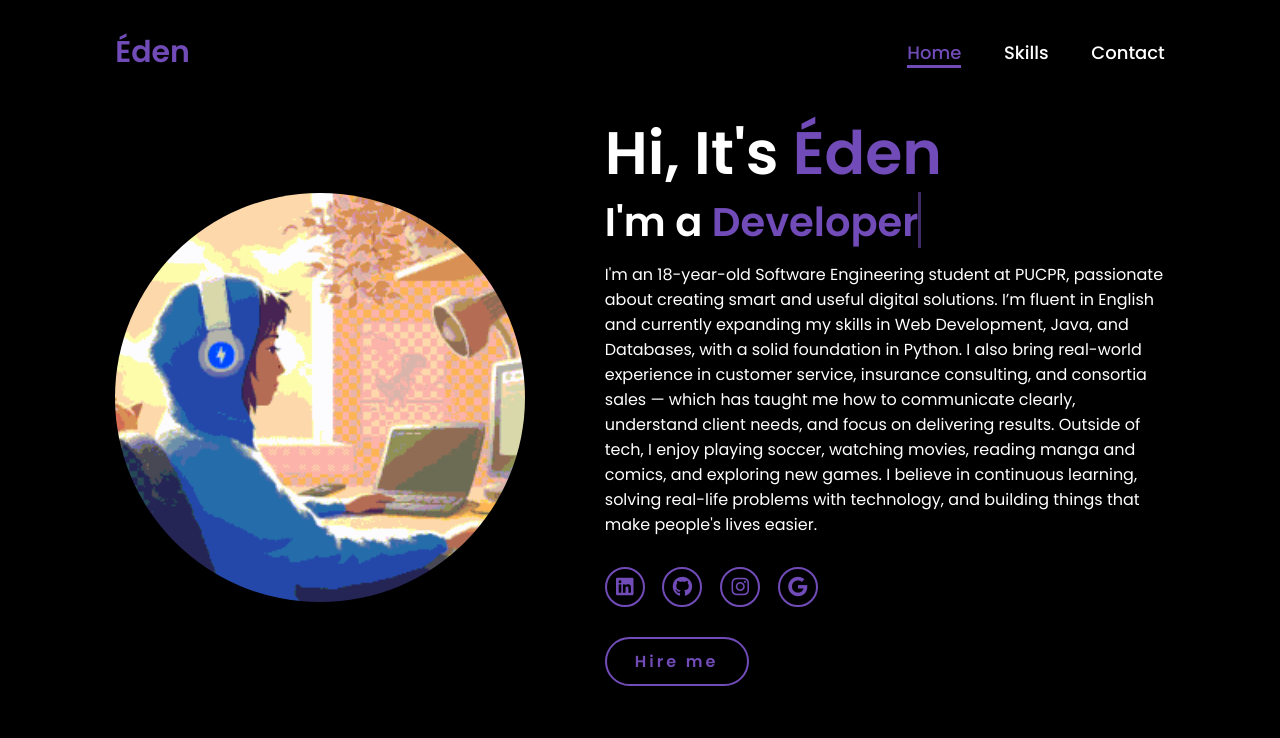
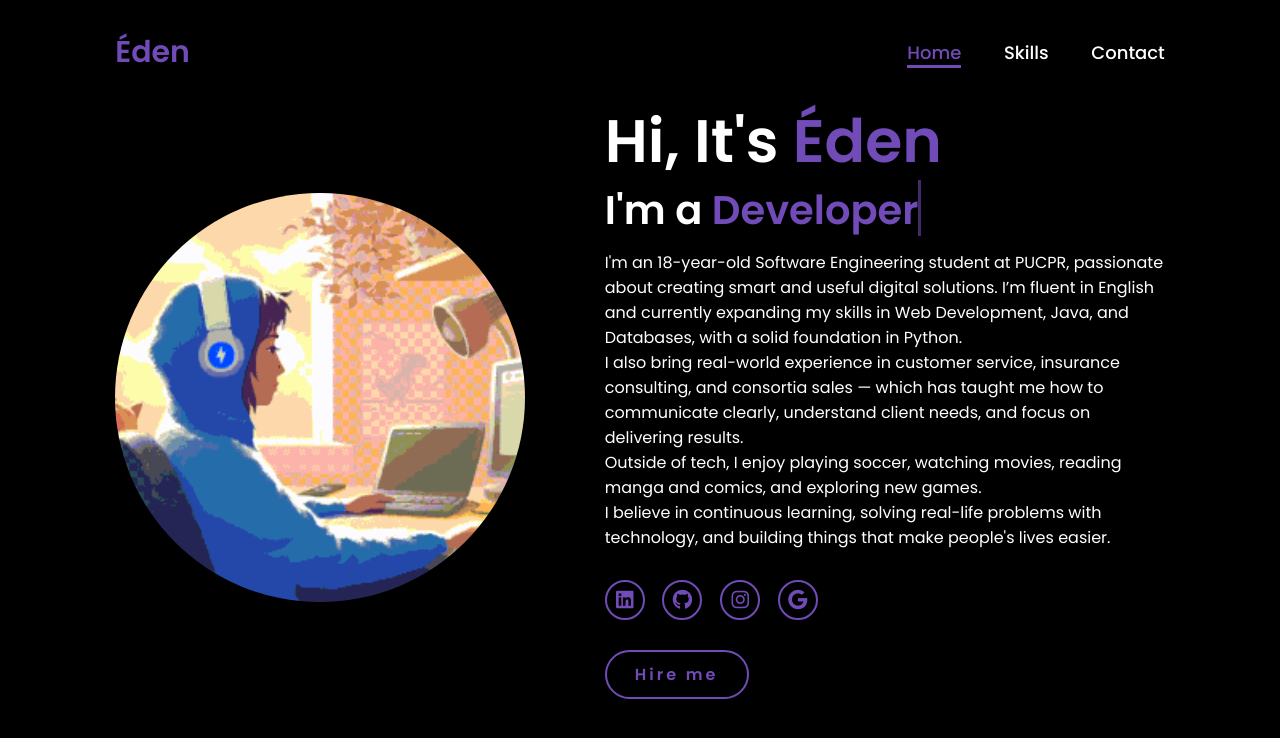
Before and after one commit to Eden-code01/Website, a plain HTML site: page index.html in a window 1280 px wide. Drawn offline with Linux system fonts and the light colour scheme.

Commit message:
index.html

```diff
--- a/index.html
+++ b/index.html
@@ -1,46 +1,53 @@
 <!DOCTYPE html>
-<html lang="PT-br">
-
+<html lang="en"> <!-- ou 'pt-BR', mas use inglês se todo conteúdo estiver em inglês -->
 <head>
     <meta charset="UTF-8">
     <meta name="viewport" content="width=device-width, initial-scale=1.0">
+    <title>Portfolio Website – Éden Samuel</title>
     <link rel="stylesheet" href="https://cdnjs.cloudflare.com/ajax/libs/font-awesome/6.5.2/css/all.min.css">
     <link rel="stylesheet" href="style.css">
-    <title>Portfolio Website</title>
 </head>
 <body>
     <header>
         <a href="index.html" class="logo">Éden</a>
 
         <nav>
-            <a href="index.html" class="active"> Home</a>
-            <a href="skills.html" >Skills</a>
-            <a href="#" >Contact</a>
+            <a href="index.html" class="active">Home</a>
+            <a href="skills.html">Skills</a>
+            <a href="#">Contact</a>
         </nav>
     </header>
+
     <section class="home">
         <div class="home-img">
-            <img src="main.gif" alt="">
+            <img src="main.gif" alt="Animated developer graphic">
         </div>
+
         <div class="home-content">
             <h1>Hi, It's <span>Éden</span></h1>
             <h3 class="typing-text">I'm a <span></span></h3>
+
             <p>
-I'm an 18-year-old Software Engineering student at PUCPR, passionate about creating smart and useful digital solutions. I’m fluent in English and currently expanding my skills in Web Development, Java, and Databases, with a solid foundation in Python.
+                I'm an 18-year-old Software Engineering student at PUCPR, passionate about creating smart and useful digital solutions. I’m fluent in English and currently expanding my skills in Web Development, Java, and Databases, with a solid foundation in Python.
+            </p>
+            <p>
+                I also bring real-world experience in customer service, insurance consulting, and consortia sales — which has taught me how to communicate clearly, understand client needs, and focus on delivering results.
+            </p>
+            <p>
+                Outside of tech, I enjoy playing soccer, watching movies, reading manga and comics, and exploring new games.
+            </p>
+            <p>
+                I believe in continuous learning, solving real-life problems with technology, and building things that make people's lives easier.
+            </p>
 
-I also bring real-world experience in customer service, insurance consulting, and consortia sales — which has taught me how to communicate clearly, understand client needs, and focus on delivering results.
+            <div class="social-icons">
+                <a href="https://www.linkedin.com/in/seu-link-linkedin" target="_blank"><i class="fa-brands fa-linkedin"></i></a>
+                <a href="https://github.com/C4pivara35" target="_blank"><i class="fa-brands fa-github"></i></a>
+                <a href="https://www.instagram.com/eden_samuelm0/" target="_blank"><i class="fa-brands fa-instagram"></i></a>
+                <a href="mailto:seuemail@email.com"><i class="fa-brands fa-google"></i></a>
+            </div>
 
-Outside of tech, I enjoy playing soccer, watching movies, reading manga and comics, and exploring new games.
-
-I believe in continuous learning, solving real-life problems with technology, and building things that make people's lives easier.
-</p>
-            <div class="social-icons">
-                <a href="#"><i class="fa-brands fa-linkedin"></i></a>
-                <a href="https://github.com/C4pivara35"><i class="fa-brands fa-github"></i></a>
-                <a href="https://www.instagram.com/eden_samuelm0/#"><i class="fa-brands fa-instagram"></i></a>
-                <a href="mailto:"><i class="fa-brands fa-google"></i></a>
-            </div>
-            <a href="mailto:" class="btn">Hire me</a>
+            <a href="mailto:seuemail@email.com" class="btn">Hire me</a>
         </div>
     </section>
 </body>
```
